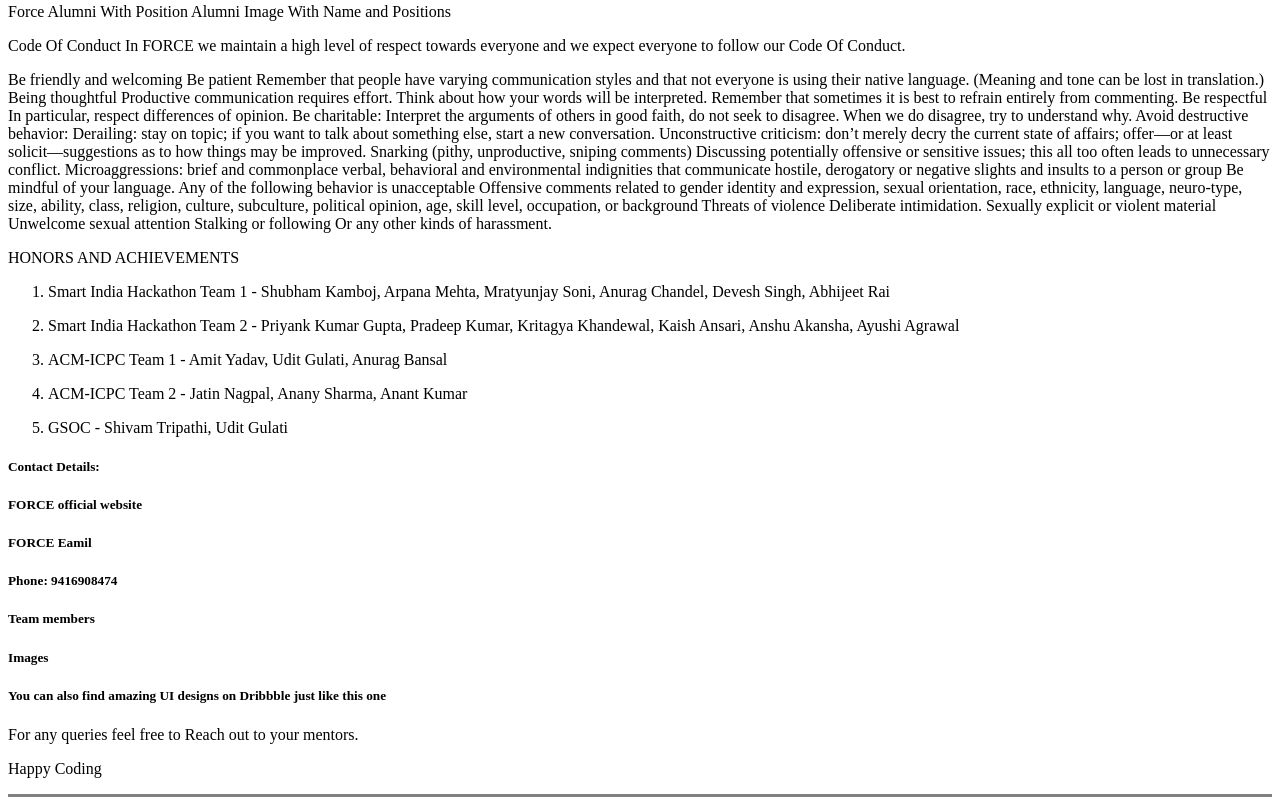
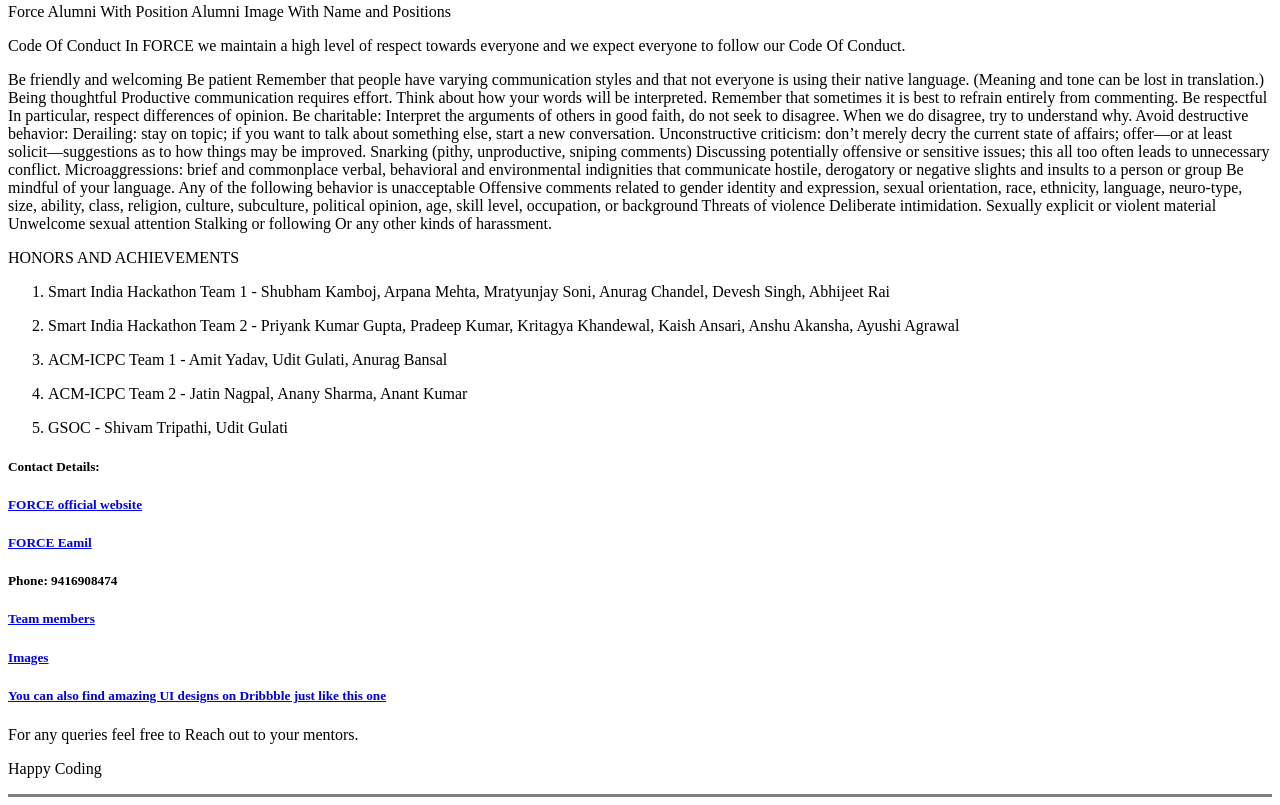
Before and after one commit to akshat-khosya/Skillabhyudaya-team7, a plain HTML site: page index.html in a window 1280 px wide. Shown: the part 858-1663 px from the top of the page. Drawn offline with Linux system fonts and the light colour scheme.

Commit message:
added a file

```diff
--- a/index.html
+++ b/index.html
@@ -45,12 +45,12 @@
 
 <h5>Contact Details:<h5>
 
-  <h5><a href="https://forceiiitu.in"></a>FORCE official website</h5>
-  <h5><a href=" clubforce@iiitu.ac.in"></a>FORCE Eamil</h5>
+  <h5><a href="https://forceiiitu.in">FORCE official website</a></h5>
+  <h5><a href=" clubforce@iiitu.ac.in">FORCE Eamil</a></h5>
   <h5>Phone: 9416908474</h5>
-  <h5><a href="https://github.com/pkspyder007/force-website/tree/master/data"></a>Team members</h5>
-  <h5><a href="https://github.com/pkspyder007/force-website/tree/master/public/images"></a>Images</h5>
-<h5><a href="https://dribbble.com/shots/17292986-NuxtJS-UI-Design-4"></a>You can also find amazing UI designs on Dribbble just like this one</h5>
+  <h5><a href="https://github.com/pkspyder007/force-website/tree/master/data">Team members</a></h5>
+  <h5><a href="https://github.com/pkspyder007/force-website/tree/master/public/images">Images</a></h5>
+<h5><a href="https://dribbble.com/shots/17292986-NuxtJS-UI-Design-4">You can also find amazing UI designs on Dribbble just like this one</a></h5>
 
   <p>For any queries feel free to Reach out to your mentors.</p>
 
```
